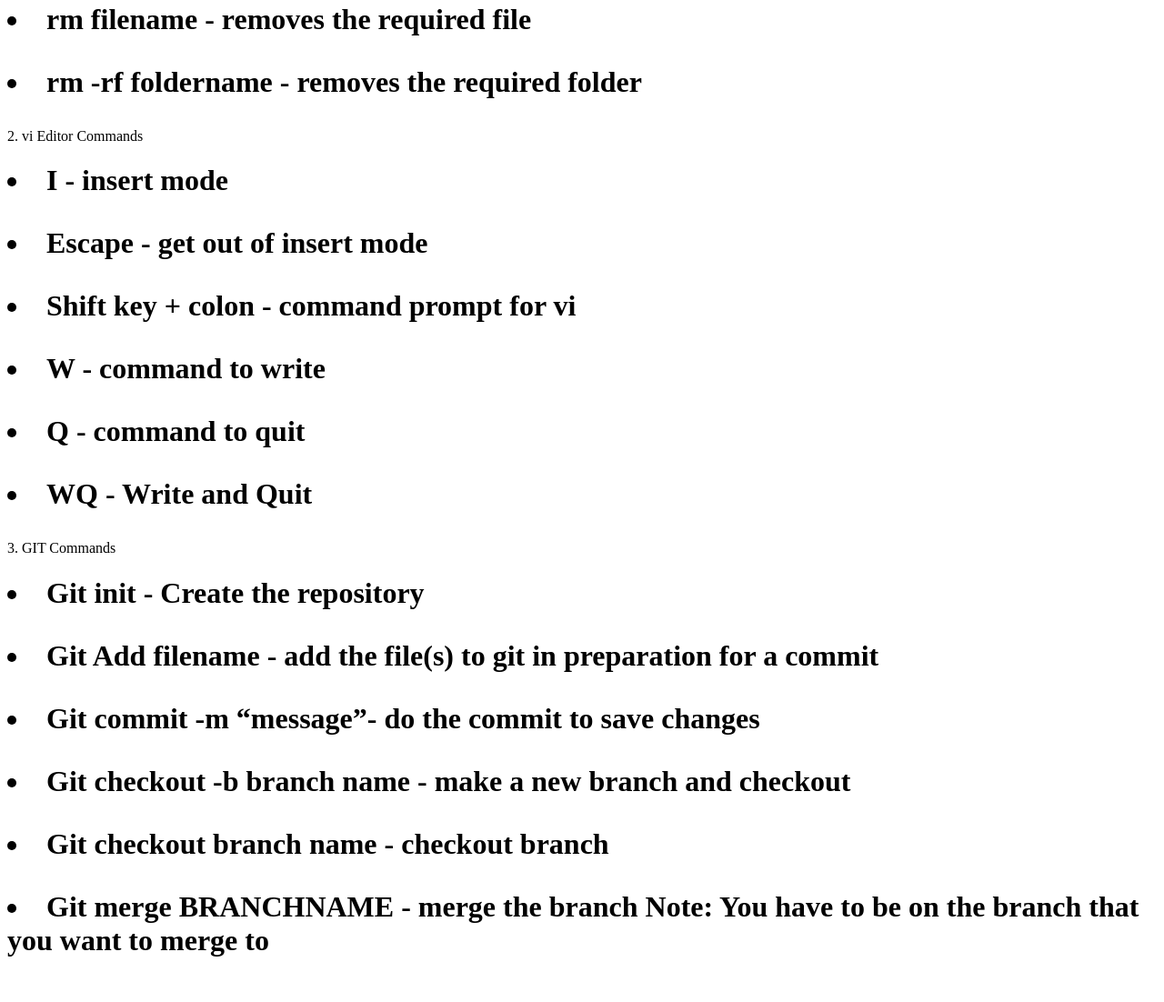
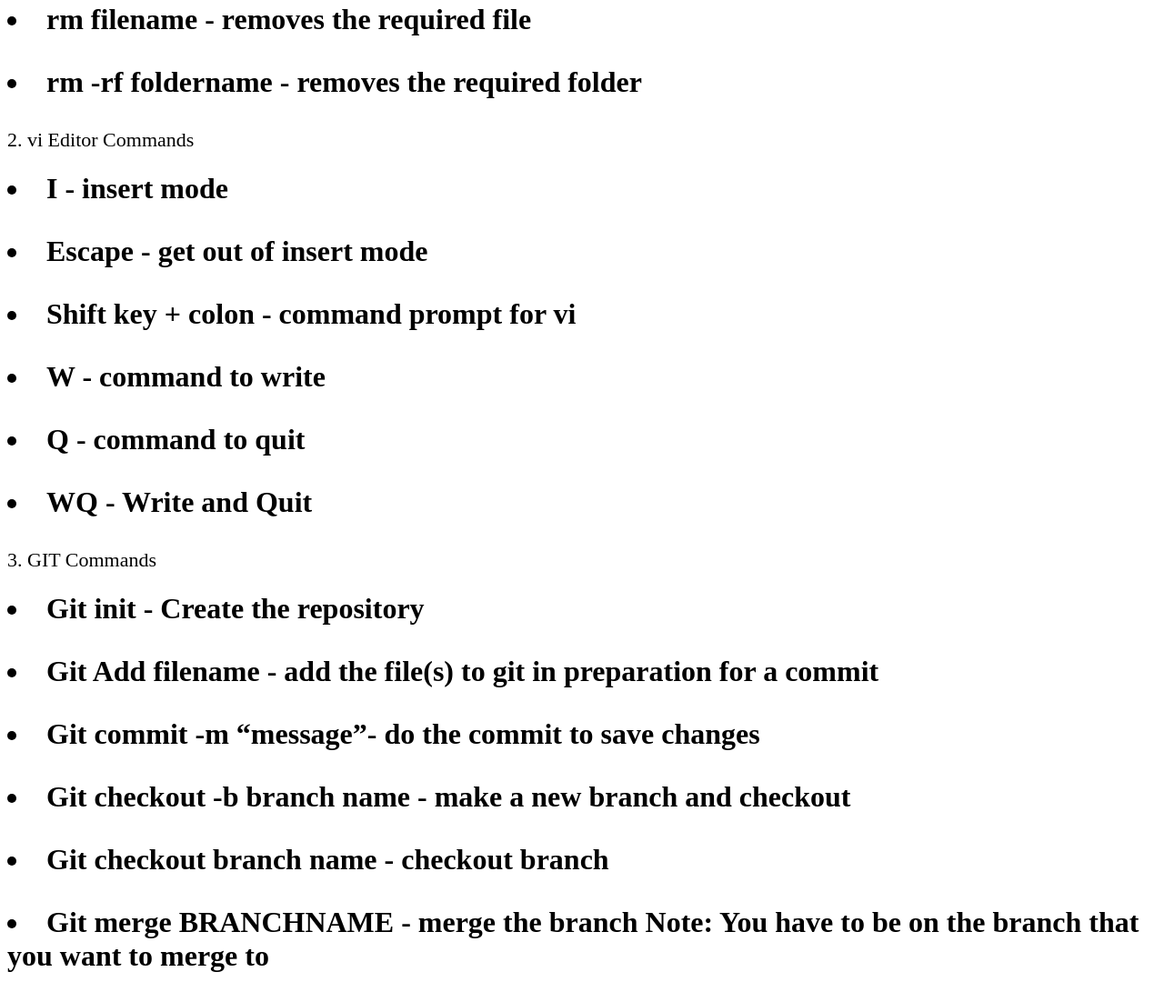
Before and after one commit to sravyamyla/IS601_FirstWebsite, a plain HTML site: page index.html in a window 1280 px wide. Shown: the part 600-1702 px from the top of the page at 91% size. Drawn offline with Linux system fonts and the light colour scheme.

Commit message:
Update index.html

```diff
--- a/index.html
+++ b/index.html
@@ -22,7 +22,10 @@
 			<p style="font-size:19px"> <li> rm filename - removes the required file </li> </p>
 			<p style="font-size:19px"> <li> rm -rf foldername - removes the required folder </li> </p>
 		</h1>
+		<tittle>
+		<p style="font-size:22px">
                 2. vi Editor Commands
+		</tittle>
 		<h1>
 		<p style="font-size:19px"> <li> I - insert mode </li> </p>
 		<p style="font-size:19px"> <li> Escape - get out of insert mode </li> </p>
@@ -31,7 +34,10 @@
 		<p style="font-size:19px"> <li> Q - command to quit </li> </p>
 		<p style="font-size:19px"> <li> WQ - Write and Quit </li> </p>
 		</h1>
+		<tittle>
+		<p style="font-size:22px">
 		3. GIT Commands
+		</tittle>
 		<h1>
 		<p style="font-size:19px"> <li> Git init - Create the repository </li> </p>
 		<p style="font-size:19px"> <li> Git Add filename - add the file(s) to git in preparation for a commit </li> </p>
```
